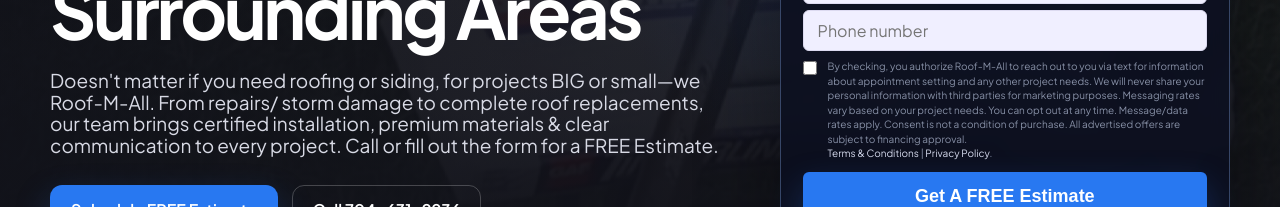
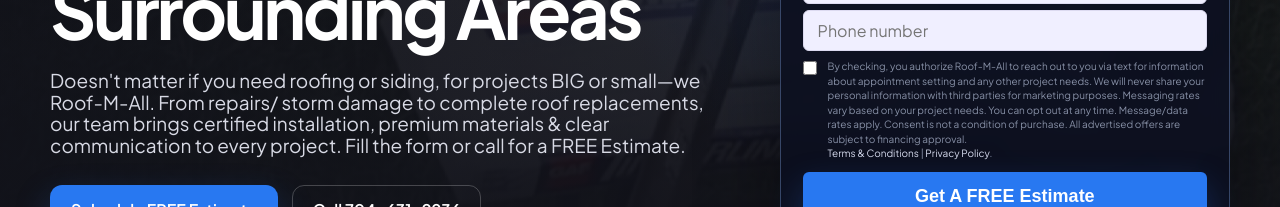
Before and after one commit to scottkrech-prog/roof-m-all, a website: page index.html in a window 1280 px wide. Shown: the part 434-641 px from the top of the page. Drawn offline with Linux system fonts and the light colour scheme.

Commit message:
Update hero estimate CTA copy

```diff
--- a/index.html
+++ b/index.html
@@ -445,7 +445,7 @@
       <div class="wrap hero-grid">
         <div>
           <h1>Top-Rated Roofing &amp; Siding Company in <span class="accent">Charlotte</span> & Surrounding Areas</h1>
-          <p class="hero-copy">Doesn't matter if you need roofing or siding, for projects BIG or small—we Roof-M-All. From repairs/ storm damage to complete roof replacements, our team brings certified installation, premium materials & clear communication to every project. Call or fill out the form for a FREE Estimate.</p>
+          <p class="hero-copy">Doesn't matter if you need roofing or siding, for projects BIG or small—we Roof-M-All. From repairs/ storm damage to complete roof replacements, our team brings certified installation, premium materials & clear communication to every project. Fill the form or call for a FREE Estimate.</p>
           <div class="hero-ctas"><a class="btn btn-primary" href="#estimate" data-track-event="cta_estimate_click" data-track-location="hero">Schedule FREE Estimate</a><a class="btn btn-ghost" href="tel:7046319936" data-track-event="cta_call_click" data-track-location="hero">Call 704-631-9936</a></div>
         </div>
 
```
